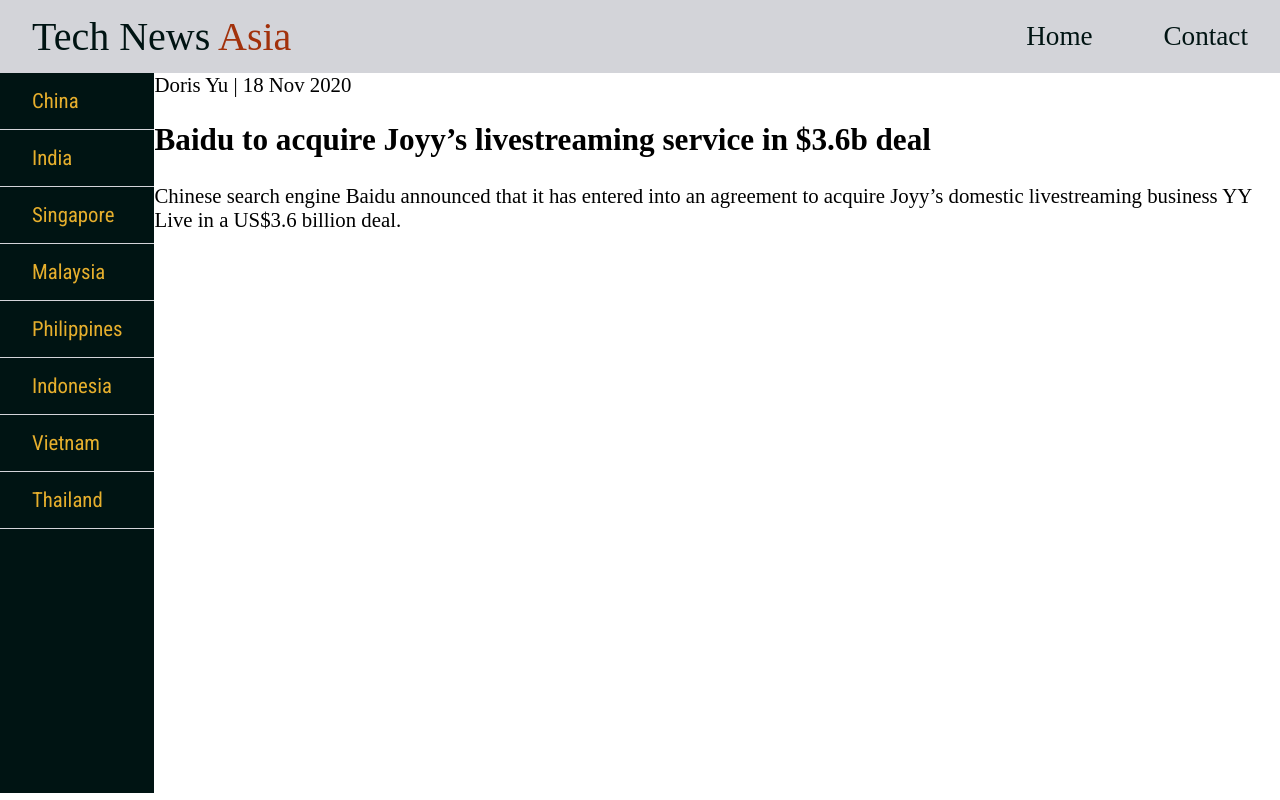
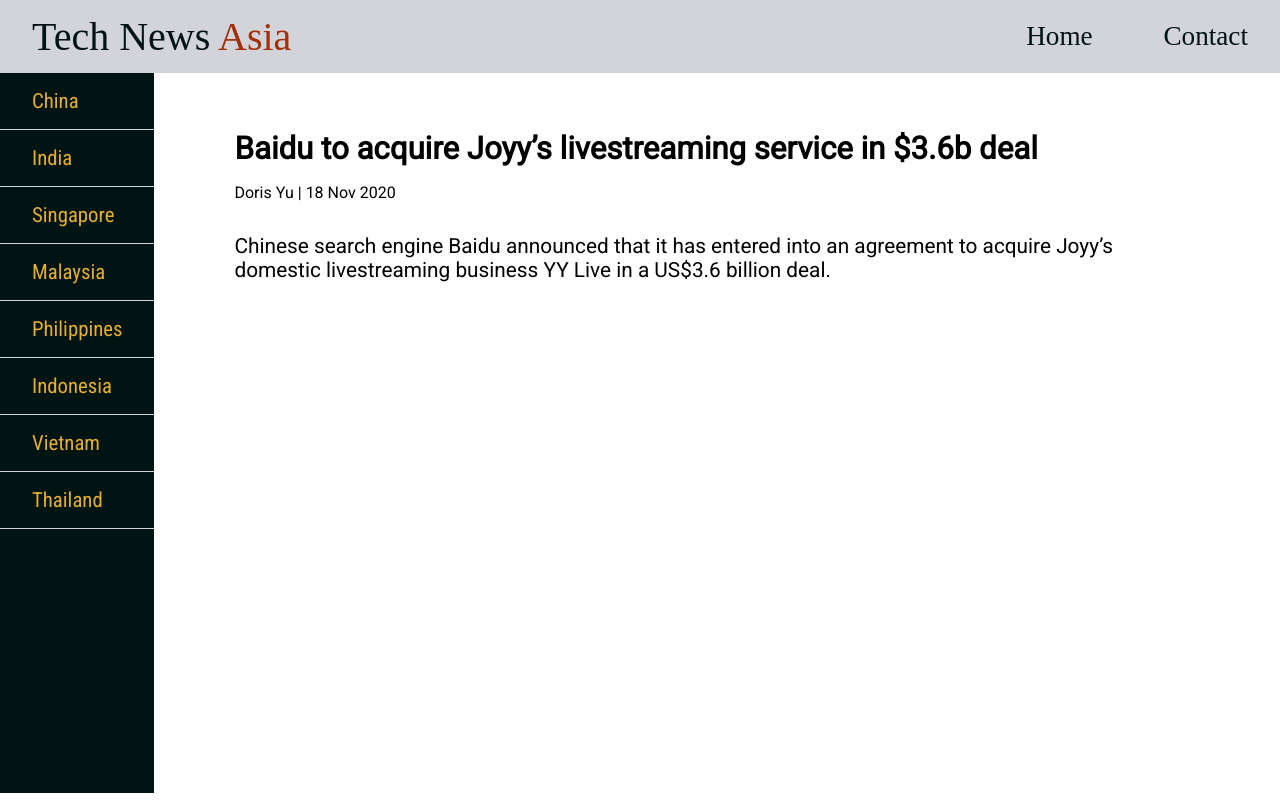
Before and after one commit to mihailthebuilder/tech-asia, a website built with webpack: page dist/index.html in a window 1280 px wide. Built offline with Linux system fonts and the light colour scheme; a web font is replaced by a local one.

Commit message:
article section styling

```diff
--- /dev/null
+++ b/src/components/articles/articles.scss
@@ -0,0 +1,15 @@
+@import url("https://fonts.googleapis.com/css2?family=Roboto&display=swap");
+
+.article-section {
+  font-family: "Roboto";
+  padding: 2rem 10rem 2rem 5rem;
+
+  h1 {
+    margin-bottom: 1rem;
+  }
+}
+
+#subheading {
+  font-size: 1rem;
+  margin-bottom: 2rem;
+}
--- a/src/components/sidebar/sidebar.scss
+++ b/src/components/sidebar/sidebar.scss
@@ -5,7 +5,7 @@
   flex-direction: column;
   background: $dark-green;
   height: 100%;
-  font-family: "Roboto Condensed", sans-serif;
+  font-family: "Roboto Condensed";
 
   div {
     padding: 1rem 2rem;
```
Also changed, not shown: src/components/articles/articles.html (+1 -1 lines), dist/bundle.js.
